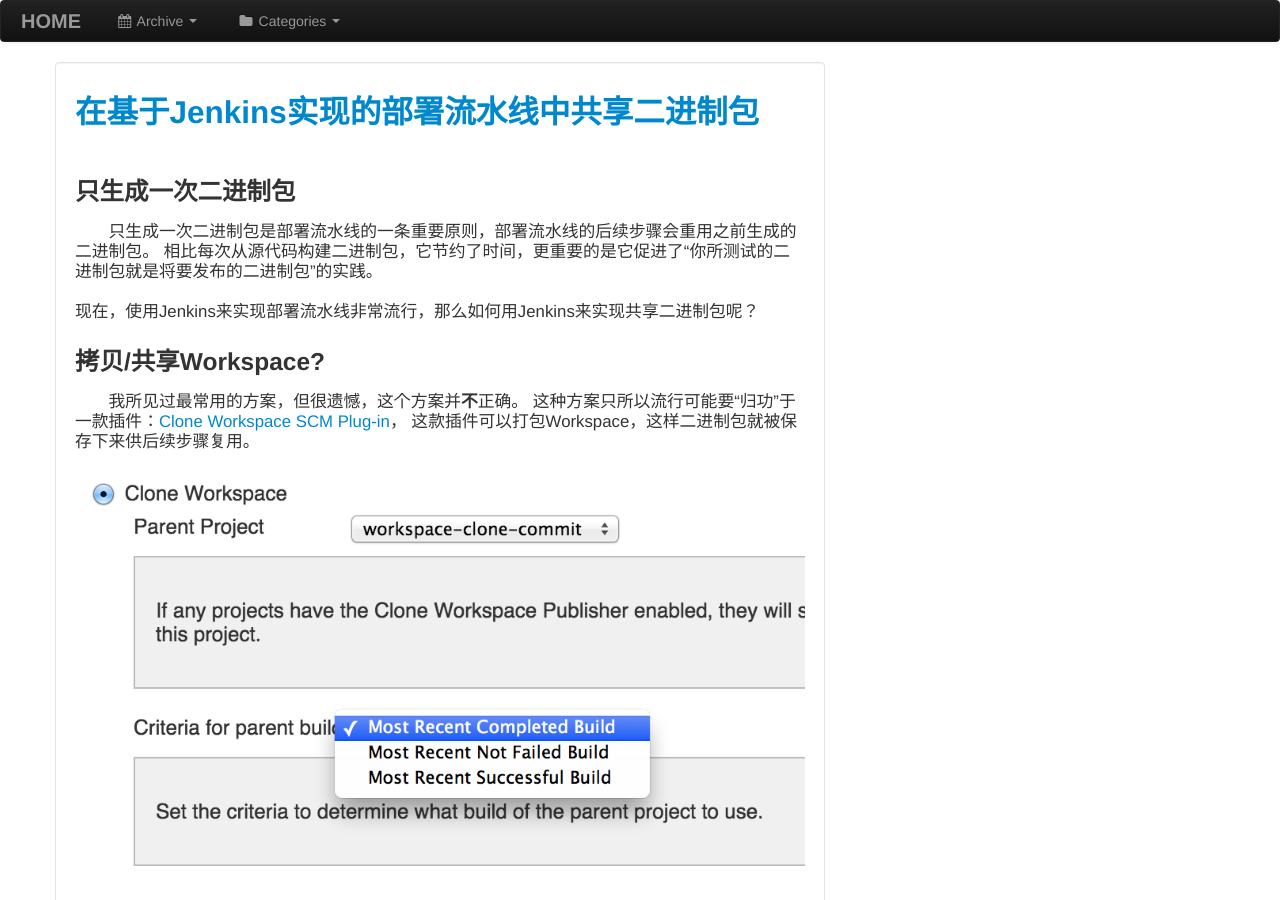
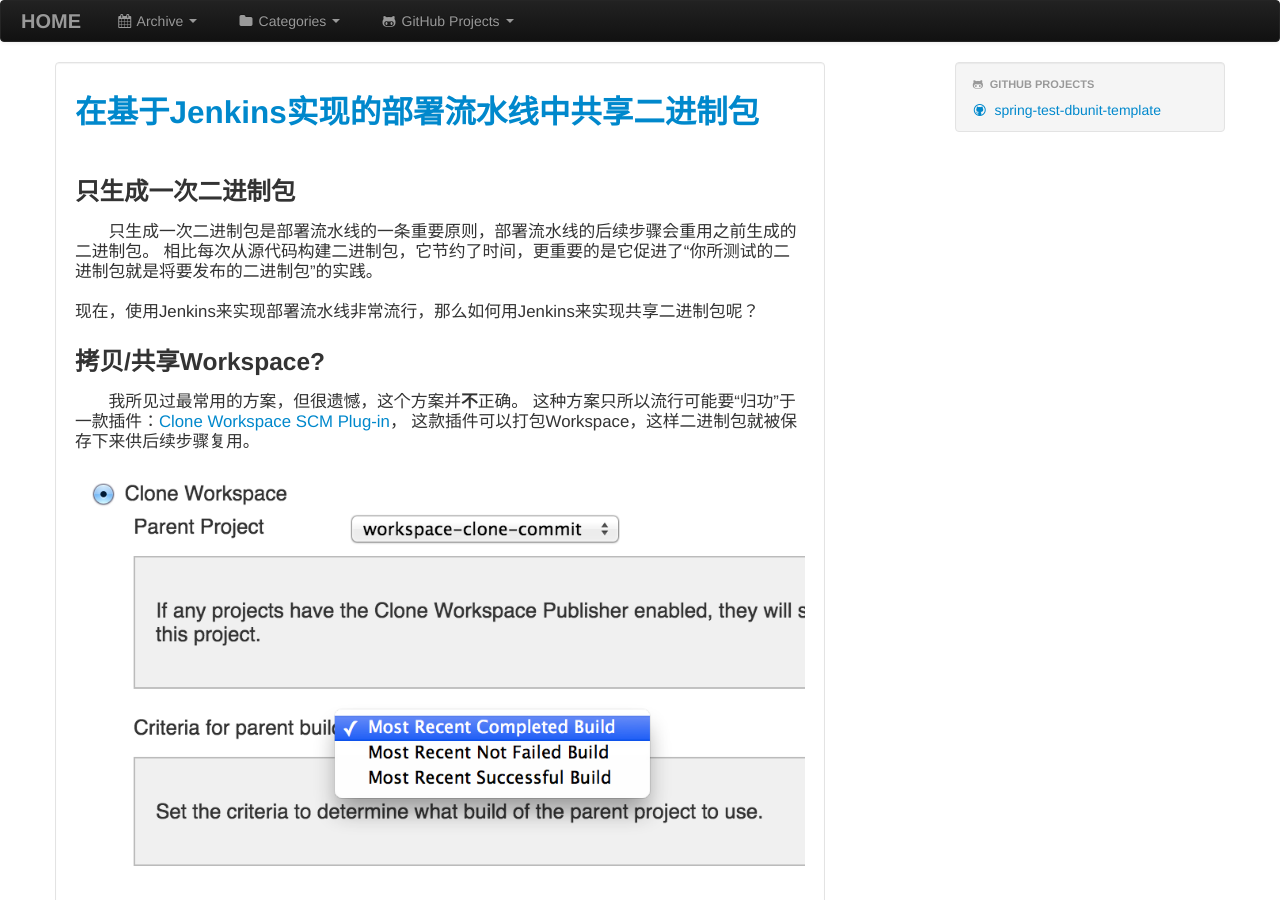
Before and after one commit to Hippoom/hippoom.github.com, a Jekyll site: the page built from index.html, in a window 1280 px wide and 900 px high. Built offline with Jekyll 4.4.1, drawn with Linux system fonts in a browser that asks for light colours; the list of posts is cut into pages by our own code; comment, search, counter and statistics services are not loaded.

Commit message:
Add github project links

```diff
--- a/_config.yml
+++ b/_config.yml
@@ -176,11 +176,11 @@ sections:
     social_links :
       enabled : false
     github_projects :
-      enabled : false
+      enabled : true
   social_links :
     enabled : false
   github_projects :
-    enabled : false
+    enabled : true
   external_links :
     enabled : false
   archive :
@@ -219,7 +219,7 @@ navbar :
   tags :
     enabled : true
   github_projects :
-    enabled : false
+    enabled : true
   social_links :
     enabled : false
   external_links :
@@ -291,7 +291,7 @@ social_links :
       enabled : false
       name : GitHub
       font_awesome_icon : icon-github-alt
-      url : https://github.com/
+      url : https://github.com/Hippoom
     - link :
       enabled : false
       name: Google+
@@ -338,8 +338,8 @@ github_projects :
   header : GitHub Projects
   projects :
   - project :
-    name : gh-pages-blog
-    url : https://github.com/thedereck/gh-pages-blog
+    name : spring-test-dbunit-template
+    url : https://github.com/hippoom/spring-test-dbunit-template
 
 
 # These are links to other websites outside of the blog that are not part of
```
